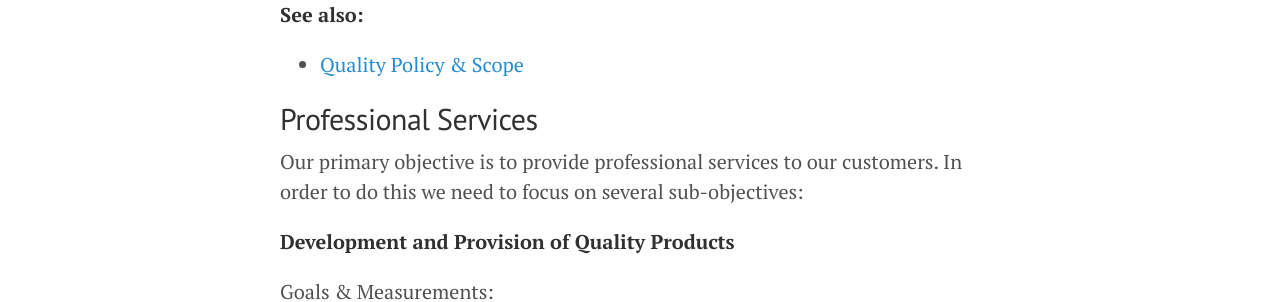
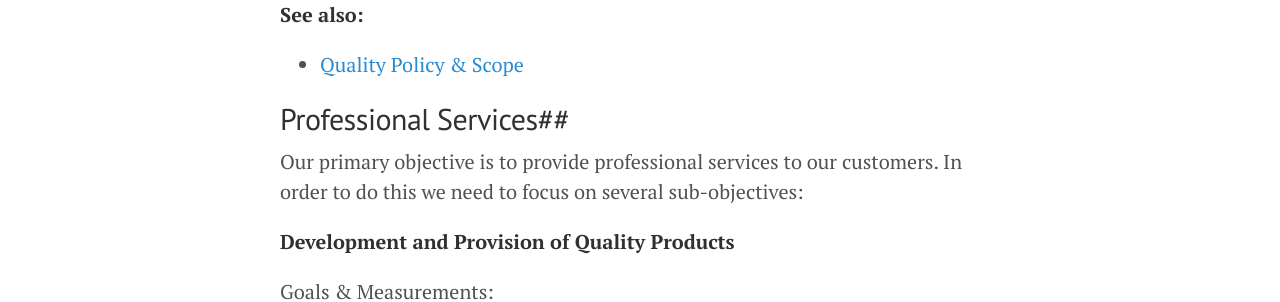
Before and after one commit to tormi/WunderWay, a Jekyll site: the page built from company/quality-objectives.md, in a window 1280 px wide and 900 px high, scrolled down 449 px. Shown: the part 161-463 px from the top of the window. Built offline with Jekyll 4.4.1, drawn with Linux system fonts in a browser that asks for light colours; Markdown is read by kramdown in place of the engine named in the settings.

Commit message:
more of the same

```diff
--- a/company/quality-objectives.md
+++ b/company/quality-objectives.md
@@ -24,7 +24,7 @@ The Quality Objectives are derived from the overall [WR Business Objectives](/co
 
 - [Quality Policy & Scope](/company/quality-policy/)
 
-##Professional Services
+##Professional Services##
 
 Our primary objective is to provide professional services to our customers. In order to do this we need to focus on several sub-objectives:
 
```
